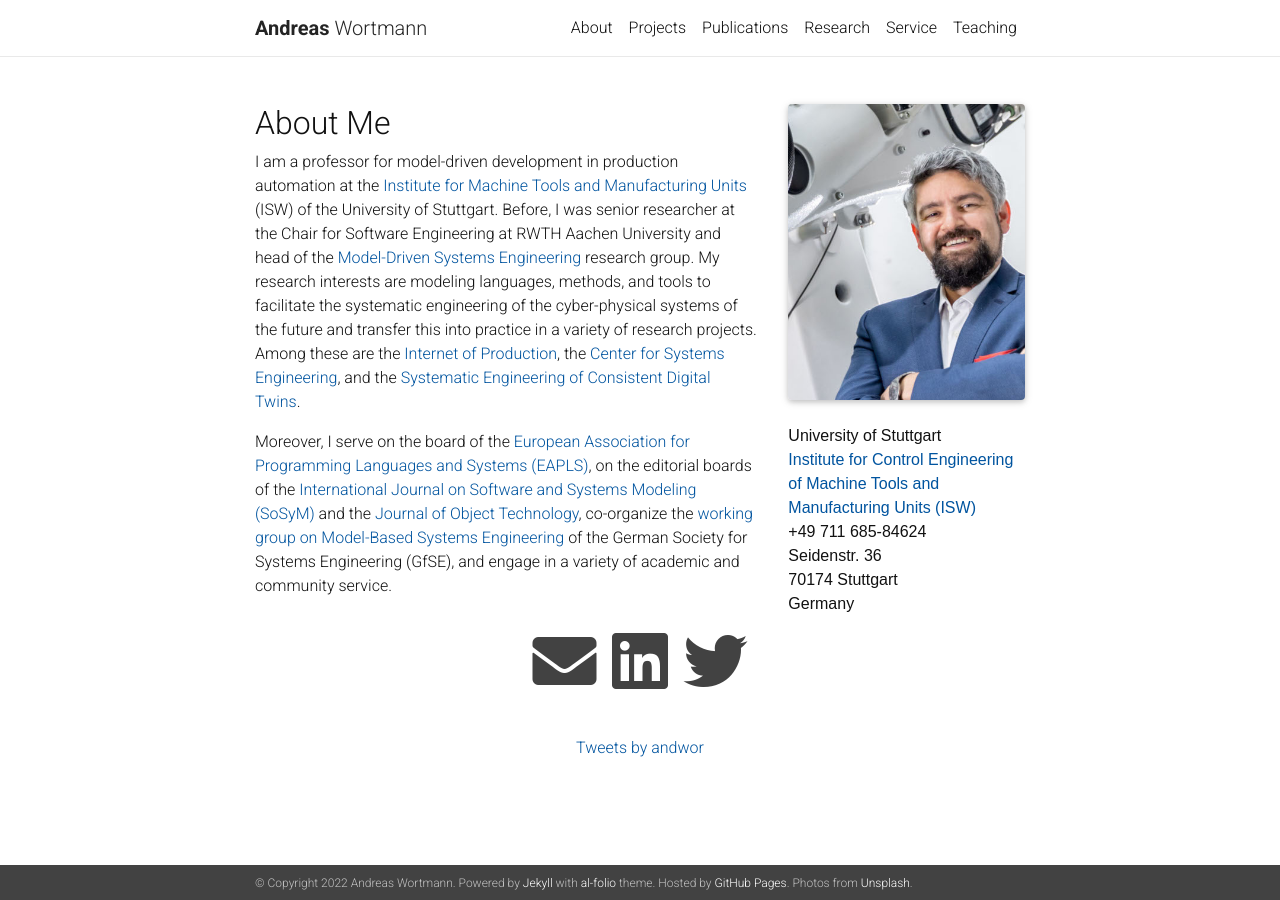
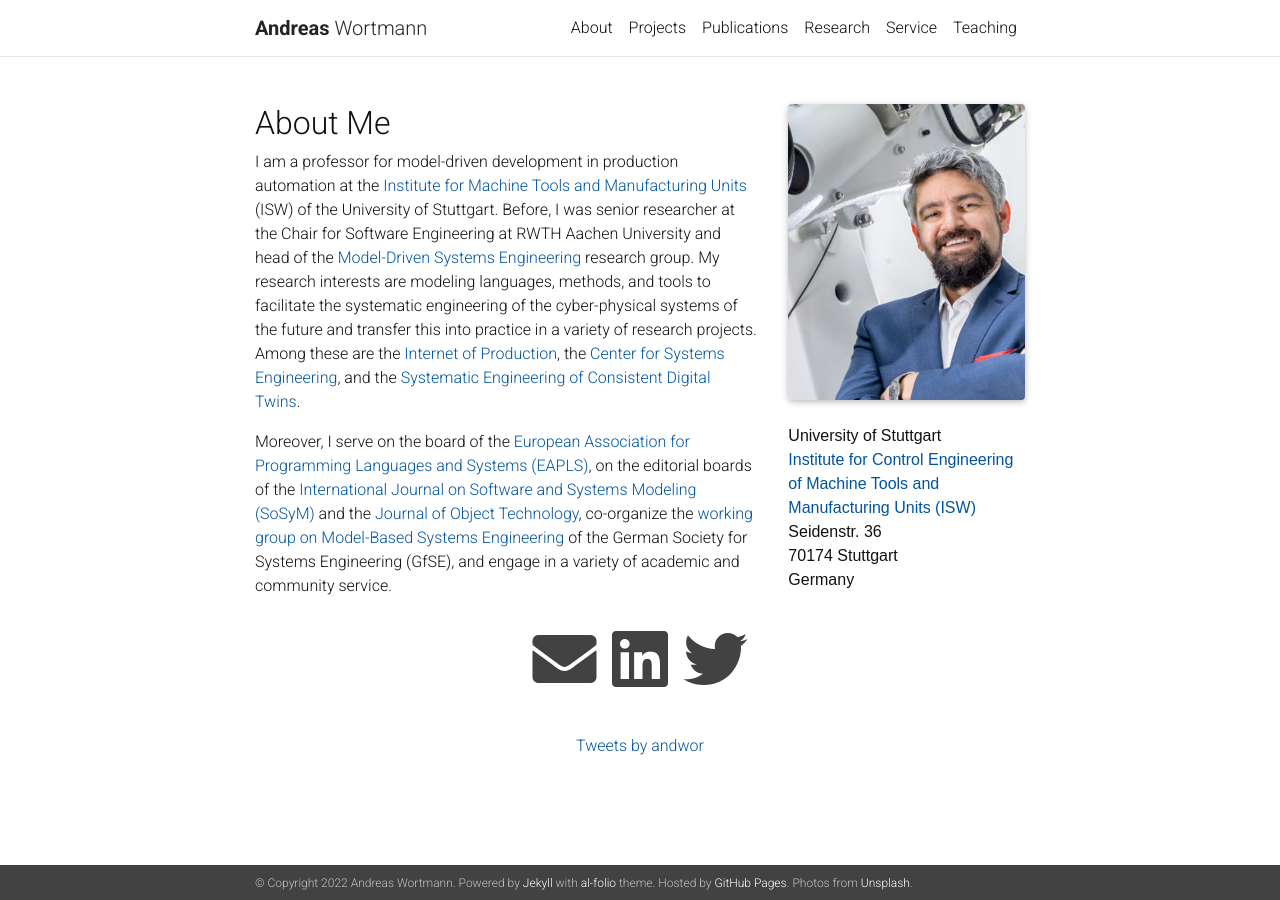
Before and after one commit to awortmann/awortmann.github.io, a Jekyll site: the page built from _pages/about.md, in a window 1280 px wide. Built offline with Jekyll 4.4.1, drawn with Linux system fonts in a browser that asks for light colours; nearby versions of some CDN libraries; comment, search, counter and statistics services are not loaded; a style sheet for code colours, icons or effects is not loaded.

Commit message:
Minor update

```diff
--- a/_pages/about.md
+++ b/_pages/about.md
@@ -11,7 +11,6 @@ profile:
     <p>&nbsp;</p>
     <p>University of Stuttgart</p>
     <p><a href="https://www.isw.uni-stuttgart.de/wortmann">Institute for Control Engineering of Machine Tools and Manufacturing Units (ISW)</a></p>
-    <p>+49 711 685-84624</p>
     <p>Seidenstr. 36</p>
     <p>70174 Stuttgart</p>
     <p>Germany</p>
```
